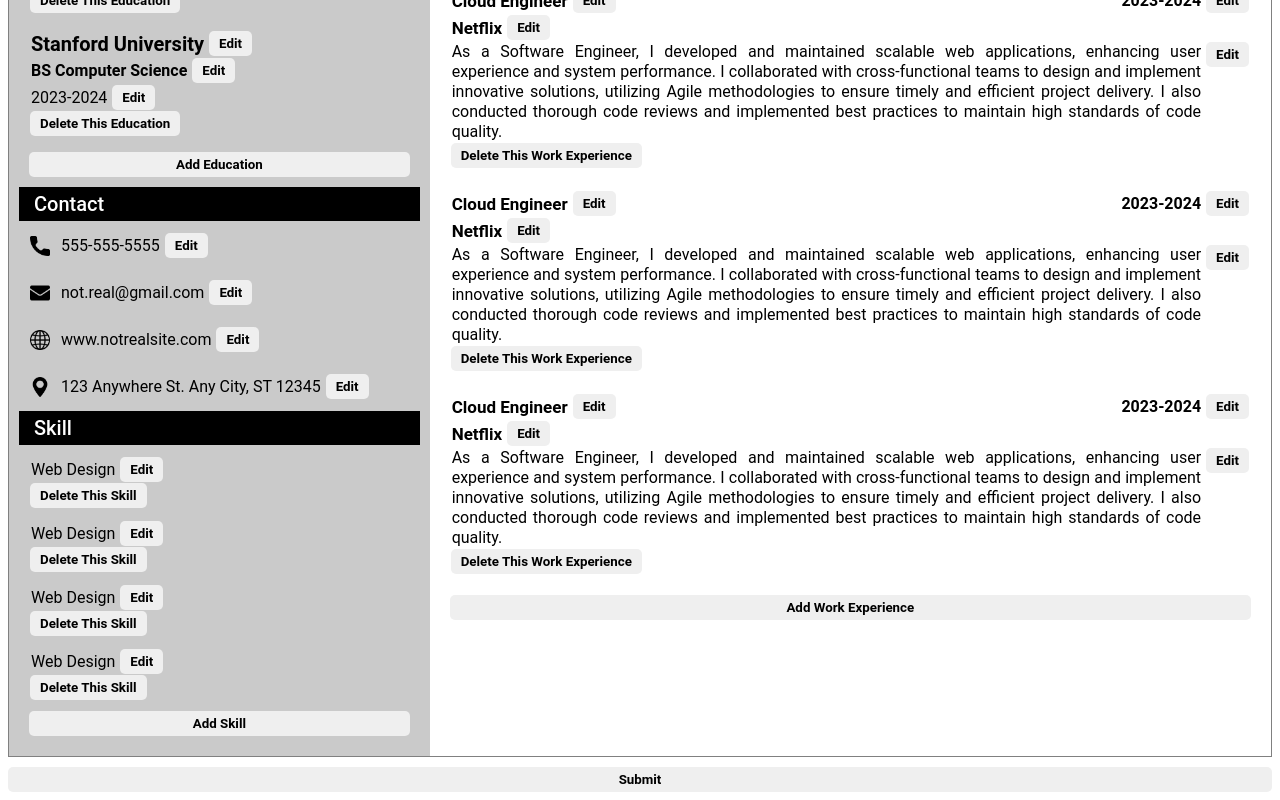
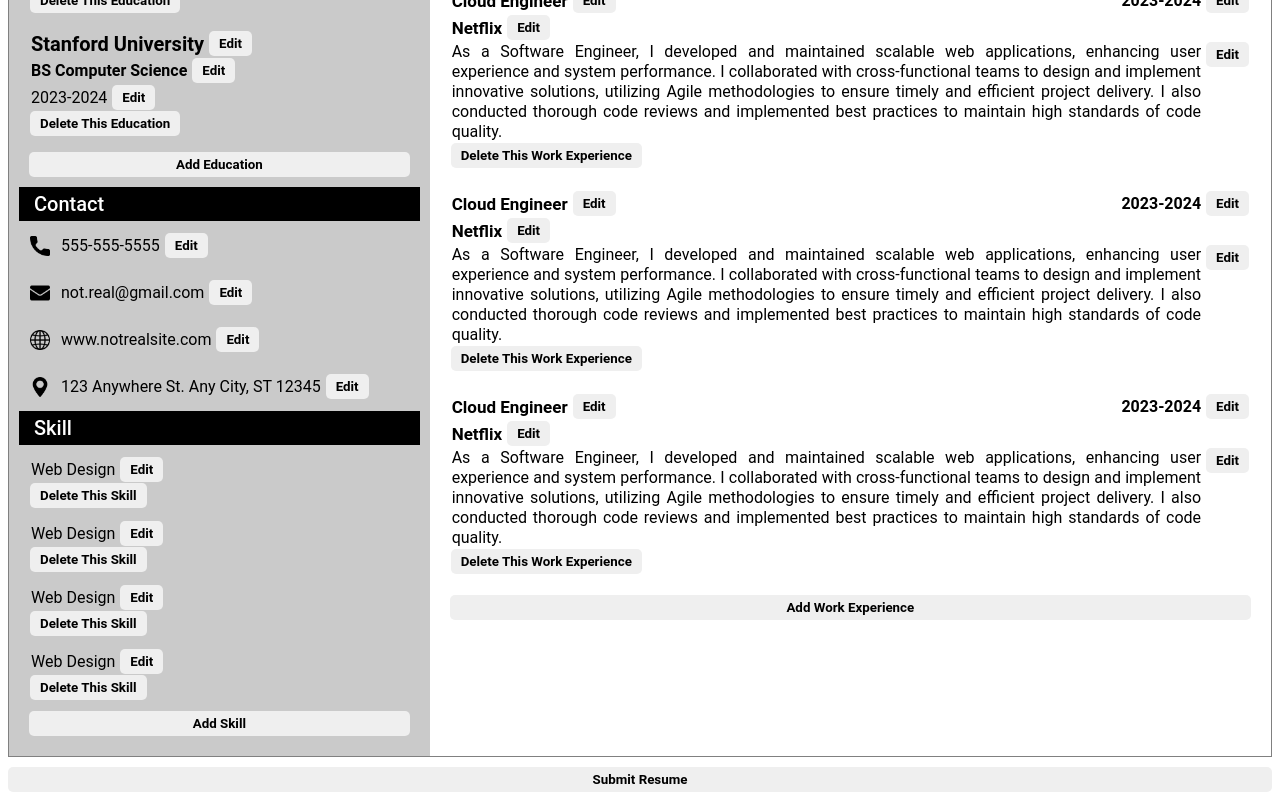
Before and after one commit to Jaizzer/swift-cv, a React (Vite) app: page / in a window 1280 px wide. Shown: the part 537-1337 px from the top of the page. Built offline with nearby package versions, Linux system fonts and the light colour scheme.

Commit message:
feat: Add 'Resume' inside button for clearer instruction

```diff
--- a/src/App.jsx
+++ b/src/App.jsx
@@ -57,7 +57,7 @@ export default function App() {
                     </Area>
                 </div>
             </div>
-            <button className={buttonTextContent.toLowerCase()} onClick={handleClick}>{buttonTextContent}</button>
+            <button className={buttonTextContent.toLowerCase()} onClick={handleClick}>{buttonTextContent + " Resume"}</button>
         </IsSubmitContext.Provider>
     );
 }
```
